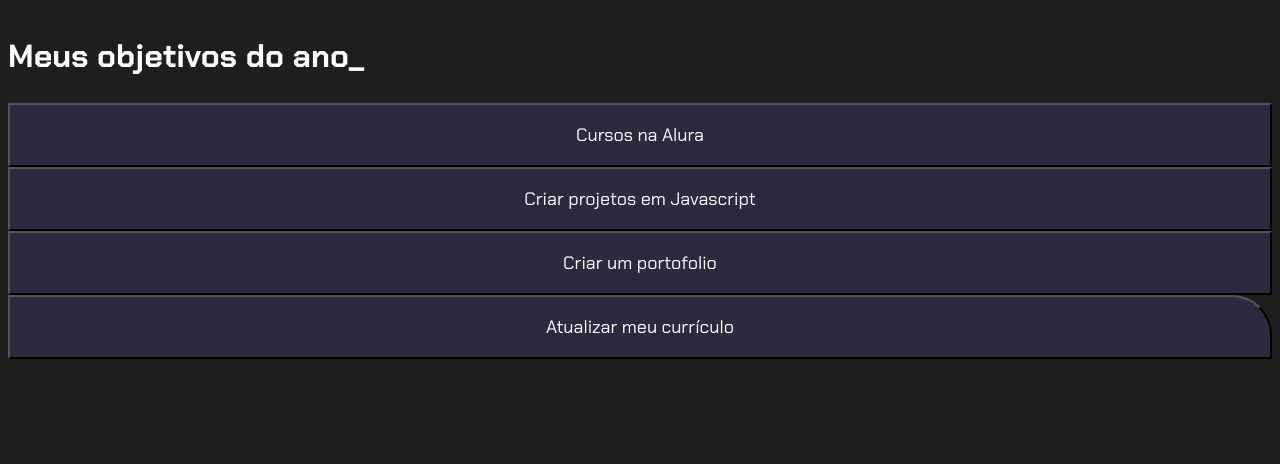
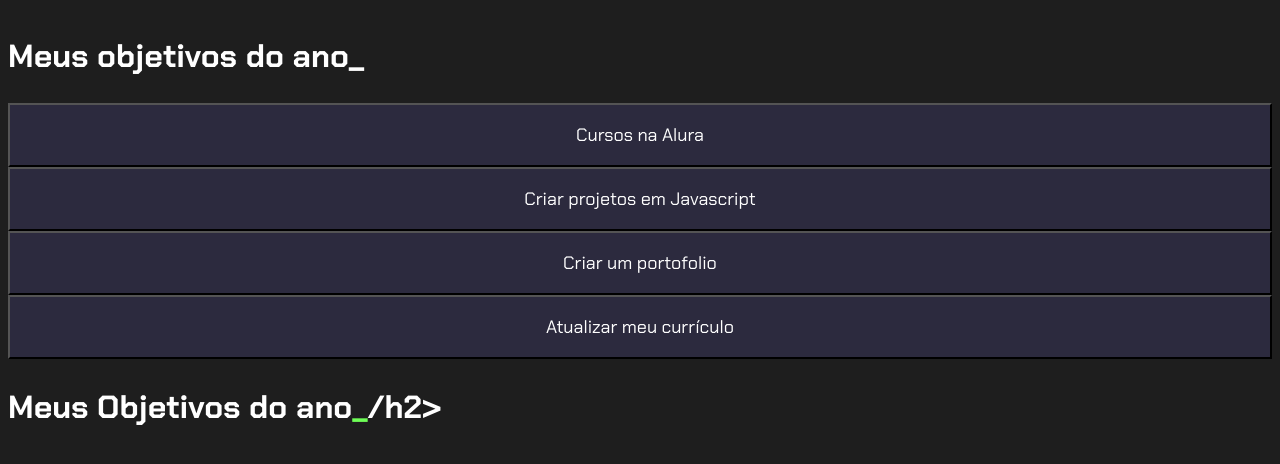
Before and after one commit to maria-izabel-holm/proj-objetivos, a plain HTML site: page index.html in a window 1280 px wide. Drawn offline with Linux system fonts and the light colour scheme.

Commit message:
Update index.html

```diff
--- a/index.html
+++ b/index.html
@@ -13,3 +13,4 @@
 <button class="botao">Criar projetos em Javascript</button>
 <button class="botao">Criar um portofolio</button>
 <button class="botao">Atualizar meu currículo</button>
+<h2 class="titulo-principal">Meus Objetivos do ano<span>_</span>/h2>
```
